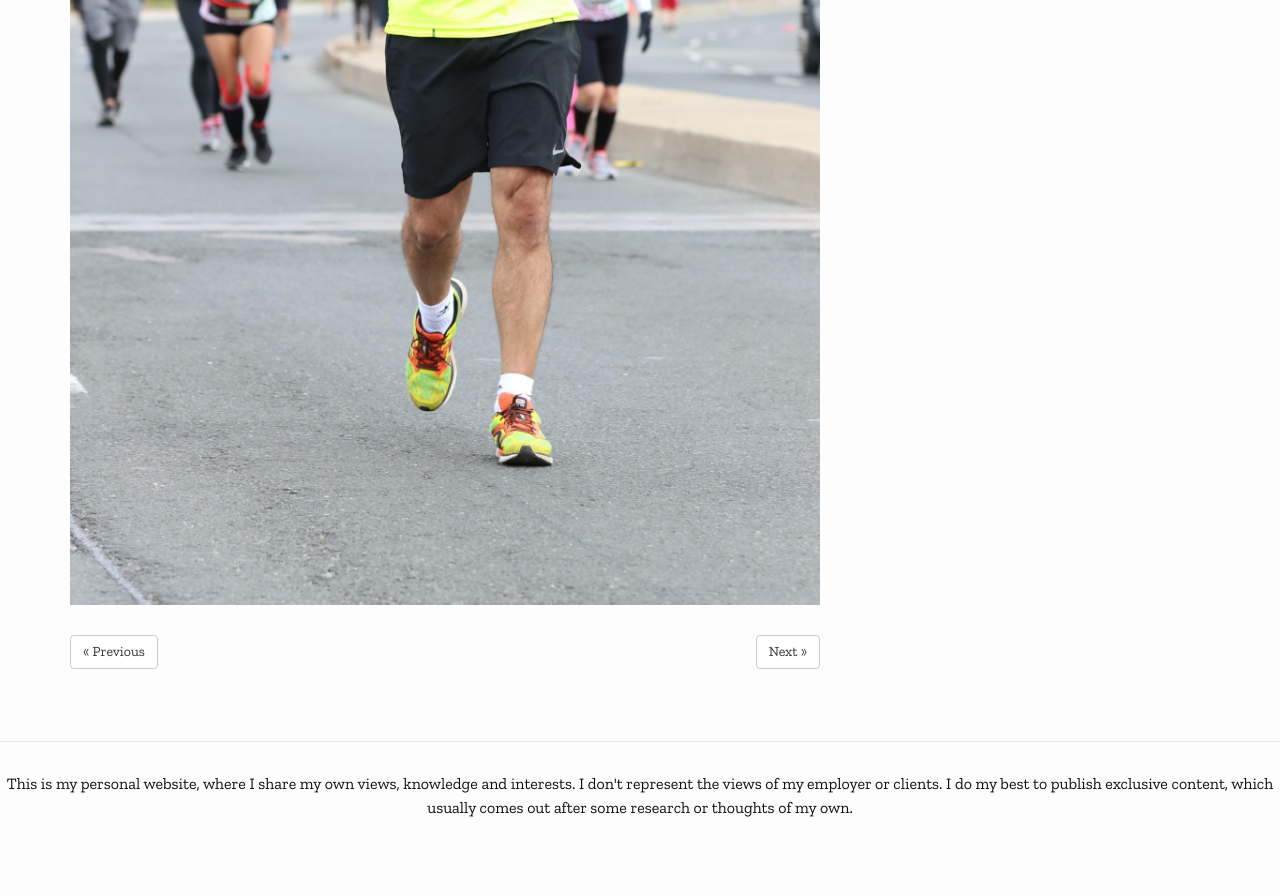
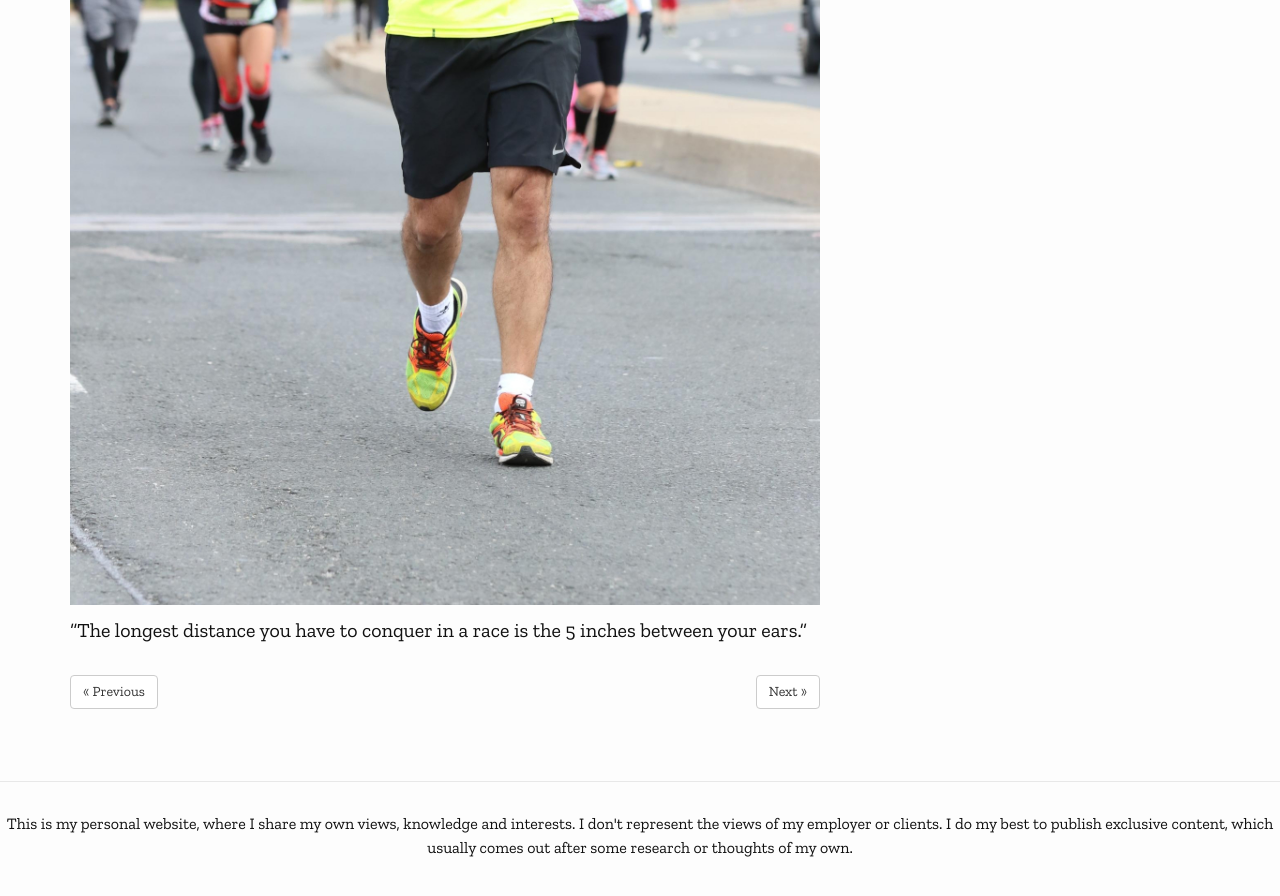
Before and after one commit to htmfilho/sports, a Jekyll site: the page built from _posts/2018-10-21-first-marathon.md, in a window 1280 px wide and 900 px high, scrolled down 713 px. Shown: the top 896 px of the window. Built offline with Jekyll 4.4.1, drawn with Linux system fonts in a browser that asks for light colours; nearby versions of some CDN libraries; some web fonts are replaced; comment, search, counter and statistics services are not loaded; before the commit the page ends 1573 px from its top, so only the background shows below that.

Commit message:
Added sentence to My First Marathon

```diff
--- a/_posts/2018-10-21-first-marathon.md
+++ b/_posts/2018-10-21-first-marathon.md
@@ -7,3 +7,5 @@
 ---
 
 ![First Marathon](/sports/images/posts/first-marathon.jpeg)
+
+"The longest distance you have to conquer in a race is the 5 inches between your ears."
```
